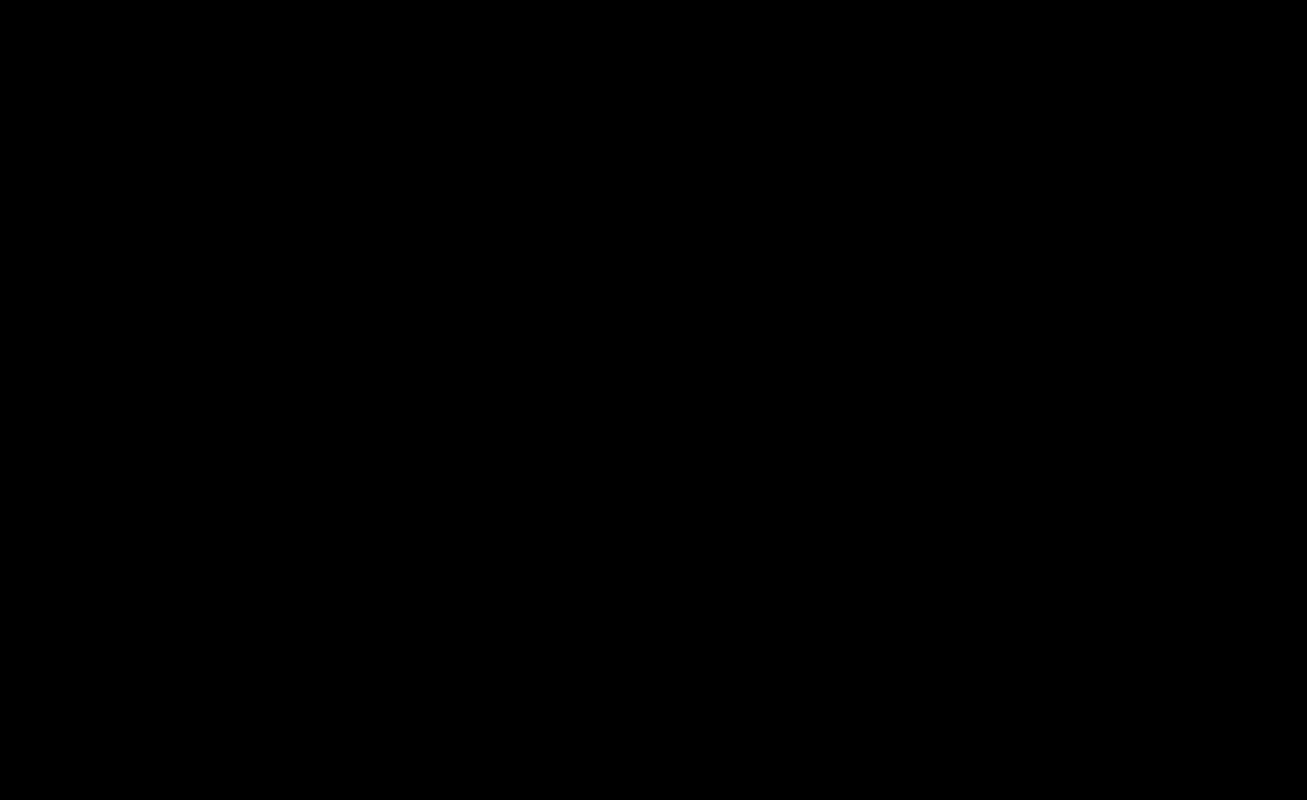
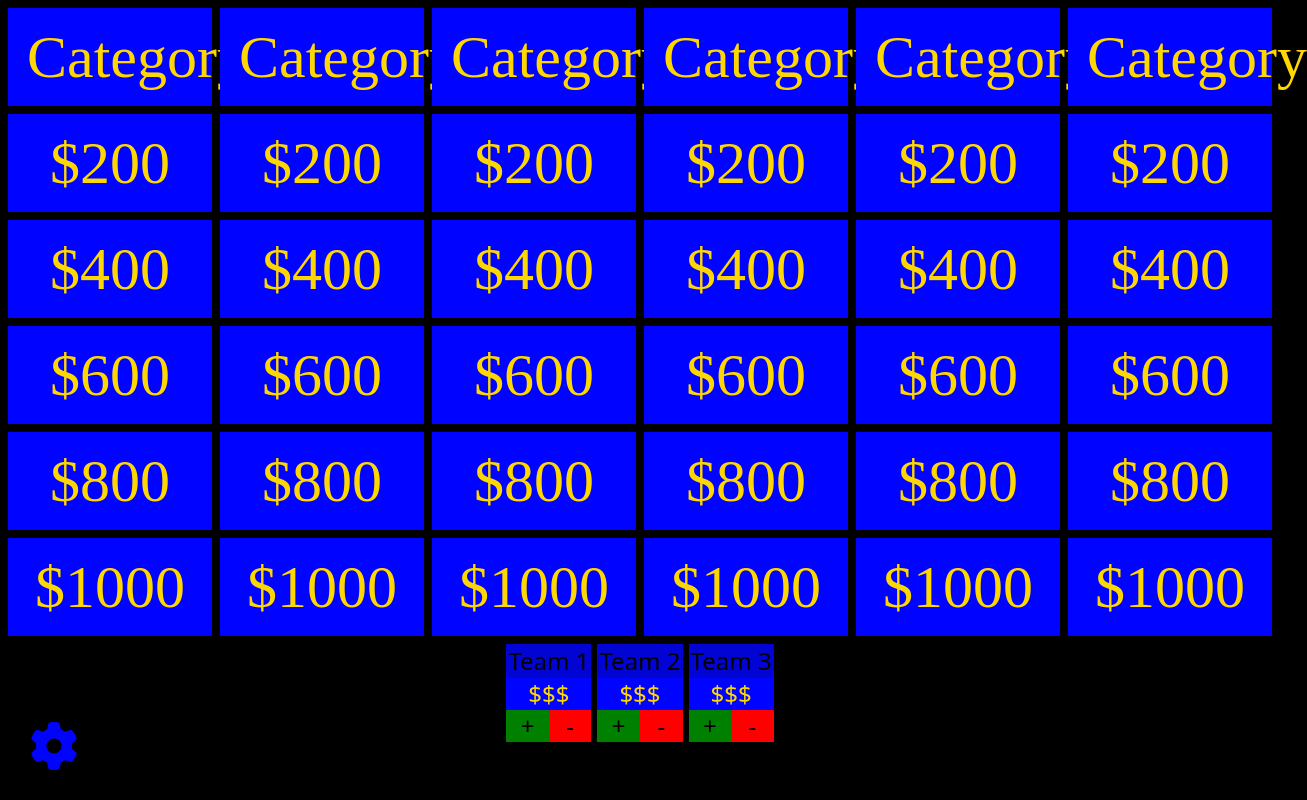
Before and after one commit to knaychuk/jeopardy, a website: page public/index.html in a window 1280 px wide. Shown: the whole page, 1307 px wide, since content can reach past the window. Drawn offline with Linux system fonts and the light colour scheme; a web font is replaced by a local one.

Commit message:
production build

```diff
--- a/public/index.html
+++ b/public/index.html
@@ -4,26 +4,91 @@
   <meta charset="UTF-8">
   <meta name="viewport" content="width=device-width, initial-scale=1.0">
   <link rel="stylesheet" href="/css/main.css">
+  <script src="https://kit.fontawesome.com/eff8ed37bf.js" crossorigin="anonymous"></script>
+  <link href="https://db.onlinewebfonts.com/c/43cbe0c4070437c1a6417c2b28d66fae?family=Gyparody" rel="stylesheet" type="text/css"/>
+  <link href="https://db.onlinewebfonts.com/c/f0f756b6ccf210d313ae8fbea7d198a7?family=Swiss911+XCm+BT" rel="stylesheet" type="text/css"/>
   <title>Jeopardy!</title>
 </head>
 <body >
-  <h1 class="text-red-500">Jeopardy!</h1>
-  <div class="grid grid-cols-5">
-    <h2>100</h2>
-    <h2>100</h2>
-    <h2>100</h2>
-    <h2>100</h2>
-    <h2>100</h2>
-    <h2>100</h2>
-    <h2>100</h2>
-    <h2>100</h2>
-    <h2>100</h2>
-    <h2>100</h2>
-    <h2>100</h2>
-    <h2>100</h2>
-    <h2>100</h2>
-    <h2>100</h2>
-    <h2>100</h2>
+  <div class="board grid grid-cols-6 gap-2 text-6xl m-2 text-yellow-500">
+
+    <h3 class="">Category</h3>
+    <h3>Category</h3>
+    <h3>Category</h3>
+    <h3>Category</h3>
+    <h3>Category</h3>
+    <h3>Category</h3>
+
+    <div>$200</div>
+    <div>$200</div>
+    <div>$200</div>
+    <div>$200</div>
+    <div>$200</div>
+    <div>$200</div>
+
+
+    <div>$400</div>
+    <div>$400</div>
+    <div>$400</div>
+    <div>$400</div>
+    <div>$400</div>
+    <div>$400</div>
+
+
+    <div>$600</div>
+    <div>$600</div>
+    <div>$600</div>
+    <div>$600</div>
+    <div>$600</div>
+    <div>$600</div>
+
+
+    <div>$800</div>
+    <div>$800</div>
+    <div>$800</div>
+    <div>$800</div>
+    <div>$800</div>
+    <div>$800</div>
+
+
+
+    <div>$1000</div>
+    <div>$1000</div>
+    <div>$1000</div>
+    <div>$1000</div>
+    <div>$1000</div>
+    <div>$1000</div>
+
+
+
   </div>
-</body>
+  <i class="settings fa-solid fa-gear text-5xl" style="color: #0003FF"></i>
+
+  <div class="flex justify-center text-2xl text-center">
+    <div class="team-card">
+      <div class="team-name">Team 1</div>
+      <div class="team-money">$$$</div>
+      <div class="flex justify-center">
+        <div class="add-score">+</div>
+        <div class="minus-score">-</div>
+      </div>
+    </div>
+    <div class="team-card">
+      <div class="team-name">Team 2</div>
+      <div class="team-money">$$$</div>
+      <div class="flex justify-center">
+        <div class="add-score">+</div>
+        <div class="minus-score">-</div>
+      </div>
+    </div>
+    <div class="team-card">
+      <div class="team-name">Team 3</div>
+      <div class="team-money">$$$</div>
+      <div class="flex justify-center">
+        <div class="add-score">+</div>
+        <div class="minus-score">-</div>
+      </div>
+    </div>
+  </div>
+  </body>
 </html>
```
Also changed, not shown: public/css/main.css.
